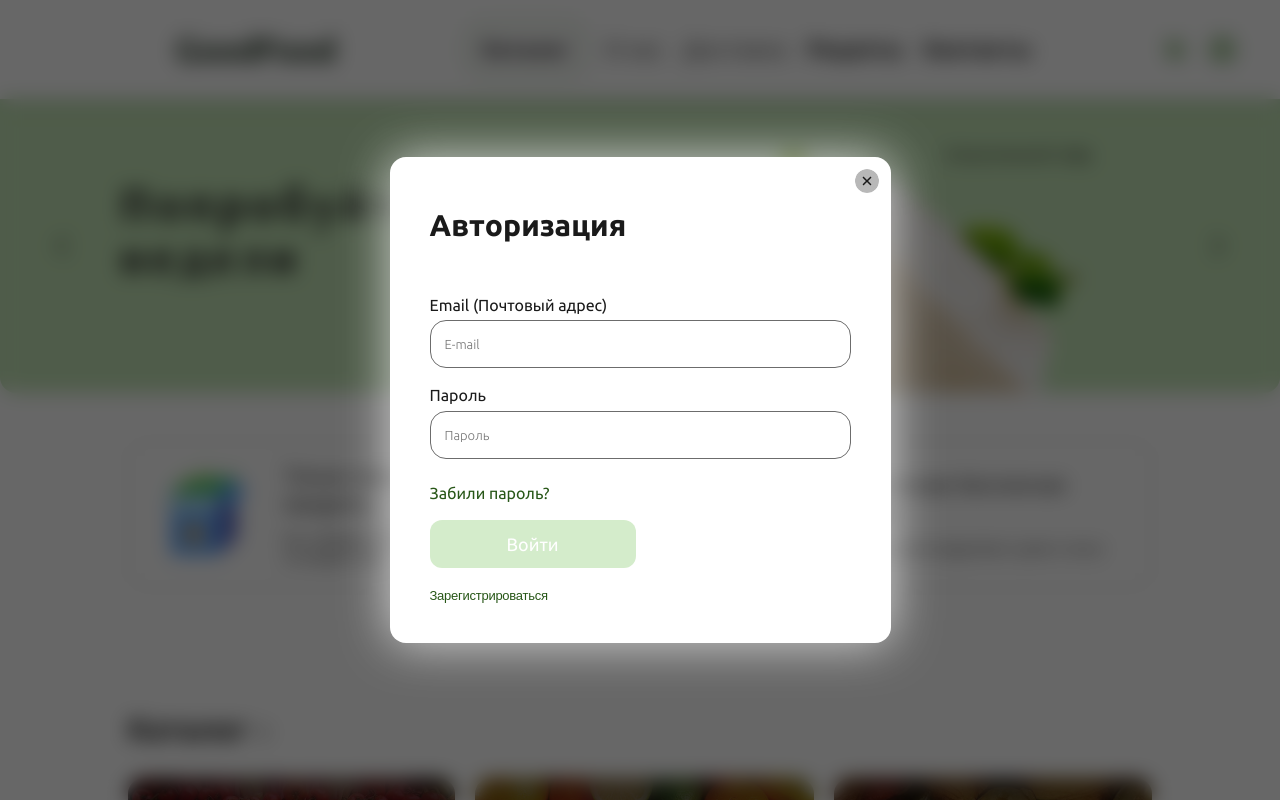
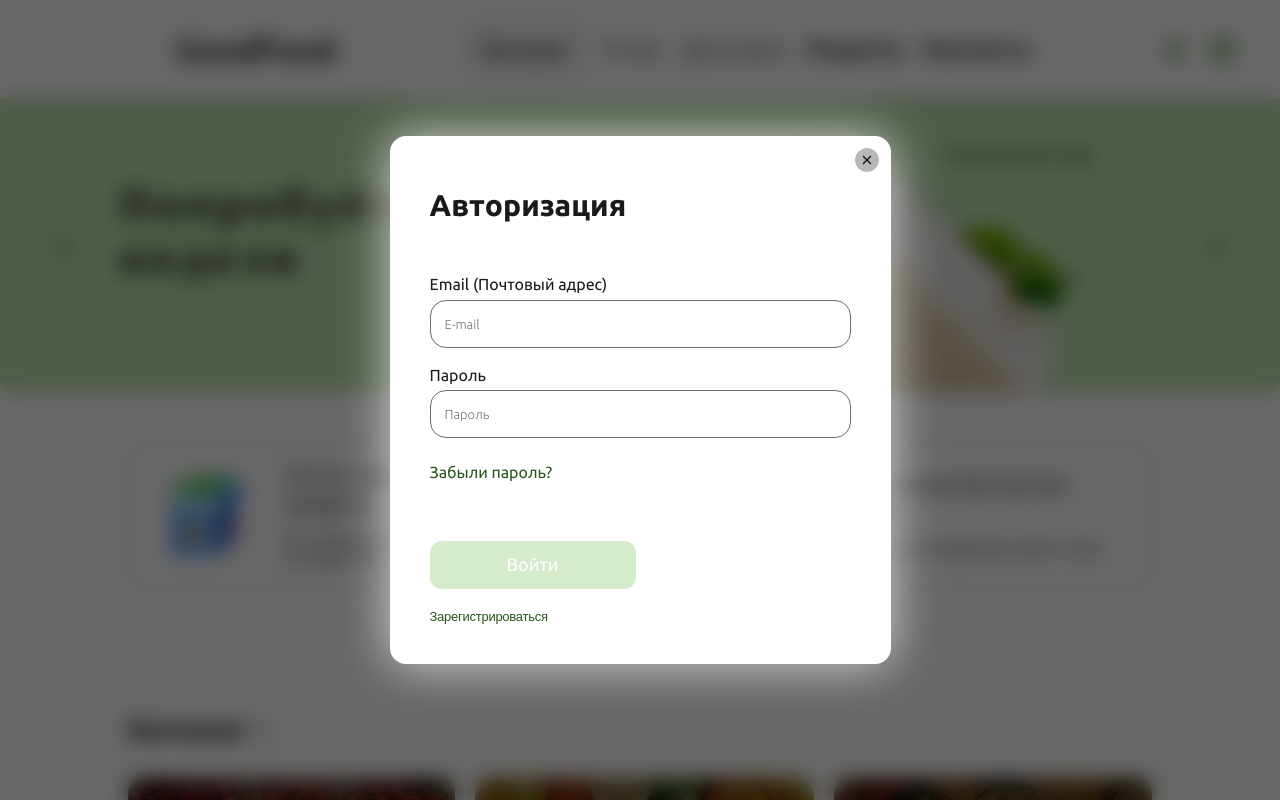
Before and after one commit to kavabunga/goodfood-frontend, a React (Vite) app: page / in a window 1280 px wide. Both pictures are taken after a click on the button 1222 px from the left and 49 px from the top of the page. Shown: the top 800 px of the page. Built offline with nearby package versions, Linux system fonts and the light colour scheme; no server answers.

Commit message:
feat: add error from server to auth popups

```diff
--- a/src/components/popups/popup-login/PopupLoginLayout.tsx
+++ b/src/components/popups/popup-login/PopupLoginLayout.tsx
@@ -15,6 +15,7 @@ type PopupLoginLayoutProps = {
 	isValid: boolean;
 	errors: Record<string, unknown>;
 	disabledButton: boolean;
+	loginError: string;
 } & React.InputHTMLAttributes<HTMLInputElement>;
 
 const PopupLoginLayout: React.FC<PopupLoginLayoutProps> = (
@@ -30,6 +31,7 @@ const PopupLoginLayout: React.FC<PopupLoginLayoutProps> = (
 		isValid,
 		errors,
 		disabledButton,
+		loginError,
 	} = props;
 
 	async function openRegistrationPopup() {
@@ -77,7 +79,8 @@ const PopupLoginLayout: React.FC<PopupLoginLayoutProps> = (
 					<p className={styles['popupLogin__error-message']}>
 						{(Object.values(errors).find((error) => error) || '') as ReactNode}
 					</p>
-					<p className={styles['popupLogin__forgot']}>Забили пароль?</p>
+					<p className={styles['popupLogin__forgot']}>Забыли пароль?</p>
+					<p className={styles['popupLogin__server-error']}>{loginError}</p>
 					<button
 						className={`${styles['popupLogin__button']} ${
 							!isValid ? `${styles['popupLogin__button_type_error']}` : ''
--- a/src/components/popups/popup-login/index.tsx
+++ b/src/components/popups/popup-login/index.tsx
@@ -1,4 +1,4 @@
-import React, { useState } from 'react';
+import React, { useEffect, useState } from 'react';
 import { useFormAndValidation } from '@hooks/use-form-and-validation.ts';
 import api from '@services/api.ts';
 import Cookies from 'js-cookie';
@@ -14,6 +14,11 @@ const PopupLogin: React.FC = () => {
 	const [disabledButton, setDisabledButton] = useState(false);
 	const navigate = useNavigate();
 	const { popupState, handleClosePopup, handleOpenPopup } = usePopup();
+	const [loginError, setLoginError] = useState('');
+
+	useEffect(() => {
+		setLoginError('');
+	}, [values]);
 
 	function onSubmitLogin(e: React.FormEvent<HTMLFormElement>) {
 		e.preventDefault();
@@ -43,7 +48,7 @@ const PopupLogin: React.FC = () => {
 					navigate('/profile');
 				})
 				.catch((err) => {
-					console.log(err);
+					setLoginError(err.errors[0].detail);
 				})
 				.finally(() => setDisabledButton(false));
 		} else {
@@ -63,6 +68,7 @@ const PopupLogin: React.FC = () => {
 			values={values}
 			isValid={isValid}
 			errors={errors}
+			loginError={loginError}
 		/>
 	);
 };
--- a/src/components/popups/popup-login/popup-login.module.scss
+++ b/src/components/popups/popup-login/popup-login.module.scss
@@ -141,3 +141,12 @@
 		opacity: 0.7;
 	}
 }
+
+.popupLogin__server-error {
+	color: $error-color;
+	font-size: 13px;
+	font-weight: 300;
+	line-height: 140%;
+	min-height: 25px;
+	margin: 0;
+}
--- a/src/components/popups/popup-registration/index.tsx
+++ b/src/components/popups/popup-registration/index.tsx
@@ -1,4 +1,4 @@
-import React, { ReactNode, useState } from 'react';
+import React, { ReactNode, useEffect, useState } from 'react';
 import { usePopup } from '@hooks/use-popup.ts';
 import Popup from '@components/popup';
 import styles from '@components/popups/popup-login/popup-login.module.scss';
@@ -11,6 +11,11 @@ const PopupRegistration: React.FC = () => {
 		useFormAndValidation();
 	const { popupState, handleClosePopup, handleOpenPopup } = usePopup();
 	const [disabledButton, setDisabledButton] = useState(false);
+	const [registrationError, setRegistrationError] = useState('');
+
+	useEffect(() => {
+		setRegistrationError('');
+	}, [values]);
 
 	function onSubmitLogin(e: React.FormEvent<HTMLFormElement>) {
 		e.preventDefault();
@@ -42,7 +47,7 @@ const PopupRegistration: React.FC = () => {
 					handleOpenPopup('openPopupLogin');
 				})
 				.catch((err) => {
-					console.log(err);
+					setRegistrationError(err.errors[0].detail);
 				})
 				.finally(() => setDisabledButton(false));
 		} else {
@@ -126,6 +131,7 @@ const PopupRegistration: React.FC = () => {
 					<p className={styles['popupLogin__error-message']}>
 						{(Object.values(errors).find((error) => error) || '') as ReactNode}
 					</p>
+					<p className={styles['popupLogin__server-error']}>{registrationError}</p>
 					<button
 						className={`${styles['popupLogin__button']} ${
 							!isValid ? `${styles['popupLogin__button_type_error']}` : ''
--- a/src/components/popups/popup-registration/popup-registration.module.scss
+++ b/src/components/popups/popup-registration/popup-registration.module.scss
@@ -1,24 +1,24 @@
 @use '@scss/mixins' as *;
 @use '@scss/_variables' as *;
 
-.popupLogin {
-	max-width: 501px;
-	width: 100%;
-	min-height: 436px;
-	padding: 40px;
-}
+// .popupLogin {
+// 	max-width: 501px;
+// 	width: 100%;
+// 	min-height: 436px;
+// 	padding: 40px;
+// }
 
-.popupLogin__title {
-	display: flex;
-	flex-direction: column;
-	justify-content: center;
-	width: 100%;
-	height: 57px;
-	color: #1a1a1a;
-	font-family: $ubuntu-font;
-	font-size: 30px;
-	font-style: normal;
-	font-weight: 700;
-	line-height: 140%;
-	margin-bottom: 40px;
-}
+// .popupLogin__title {
+// 	display: flex;
+// 	flex-direction: column;
+// 	justify-content: center;
+// 	width: 100%;
+// 	height: 57px;
+// 	color: #1a1a1a;
+// 	font-family: $ubuntu-font;
+// 	font-size: 30px;
+// 	font-style: normal;
+// 	font-weight: 700;
+// 	line-height: 140%;
+// 	margin-bottom: 40px;
+// }
--- a/src/pages/shopping-cart/index.tsx
+++ b/src/pages/shopping-cart/index.tsx
@@ -25,7 +25,7 @@ const ShoppingCart: React.FC = () => {
 		])
 			.then(([prod1, prod2, prod3]) => setPromotionProducts([prod1, prod2, prod3]))
 			.catch((error) => {
-				console.log(`Ошибка Promise.all: ${error.message}`);
+				console.log('Ошибка Promise.all:', error);
 			});
 	}, []);
 
--- a/src/services/api.ts
+++ b/src/services/api.ts
@@ -34,7 +34,13 @@ class Api {
 			if (res.status === 204) return res;
 			return res.json();
 		}
-		return Promise.reject(new Error(`Ошибка: ${res.statusText}`));
+
+		const errorFromServer = res.json().then((err) => {
+			err.status = res.status;
+			err.statusText = res.statusText;
+			throw err;
+		});
+		return errorFromServer;
 	}
 
 	_request(endPoint: string, options = {}) {
```
